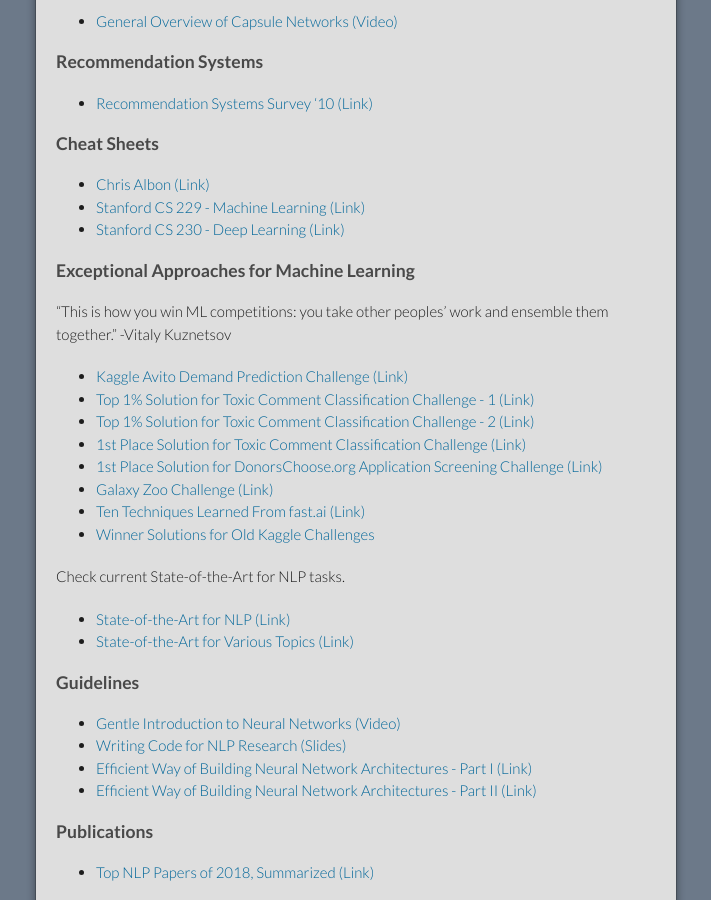
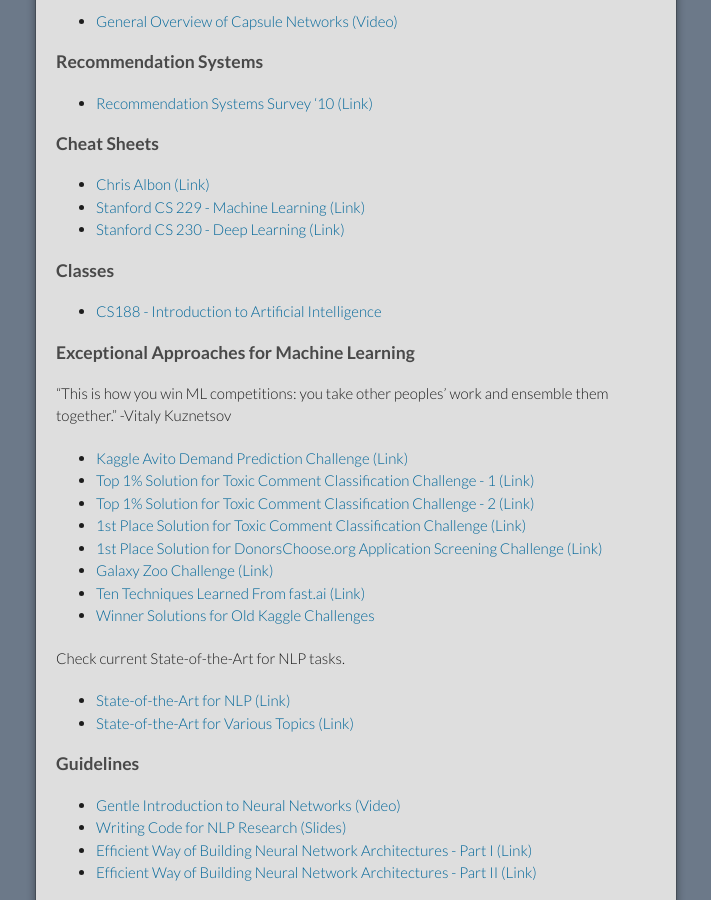
Before and after one commit to burakyldrm/pythoniancultist.github.io, a Jekyll site: the page built from index.md, in a window 1280 px wide and 900 px high, scrolled down 505 px. Shown: the whole window, without its empty margins (284-995 px from the left). Built offline with Jekyll 4.4.1, drawn with Linux system fonts in a browser that asks for light colours; our own code applies the rules of GitHub Pages for plain Markdown files.

Commit message:
cs188 added

```diff
--- a/index.md
+++ b/index.md
@@ -23,6 +23,9 @@ layout: default
 *   [Chris Albon (Link)](https://chrisalbon.com/)
 *   [Stanford CS 229 - Machine Learning (Link)](https://stanford.edu/~shervine/teaching/cs-229)
 *   [Stanford CS 230 - Deep Learning (Link)](https://stanford.edu/~shervine/teaching/cs-230)
+
+### Classes
+*   [CS188 - Introduction to Artificial Intelligence](https://inst.eecs.berkeley.edu/~cs188/fa18/index.html)
 
 ### Exceptional Approaches for Machine Learning
 "This is how you win ML competitions: you take other peoples’ work and ensemble them together."
```
